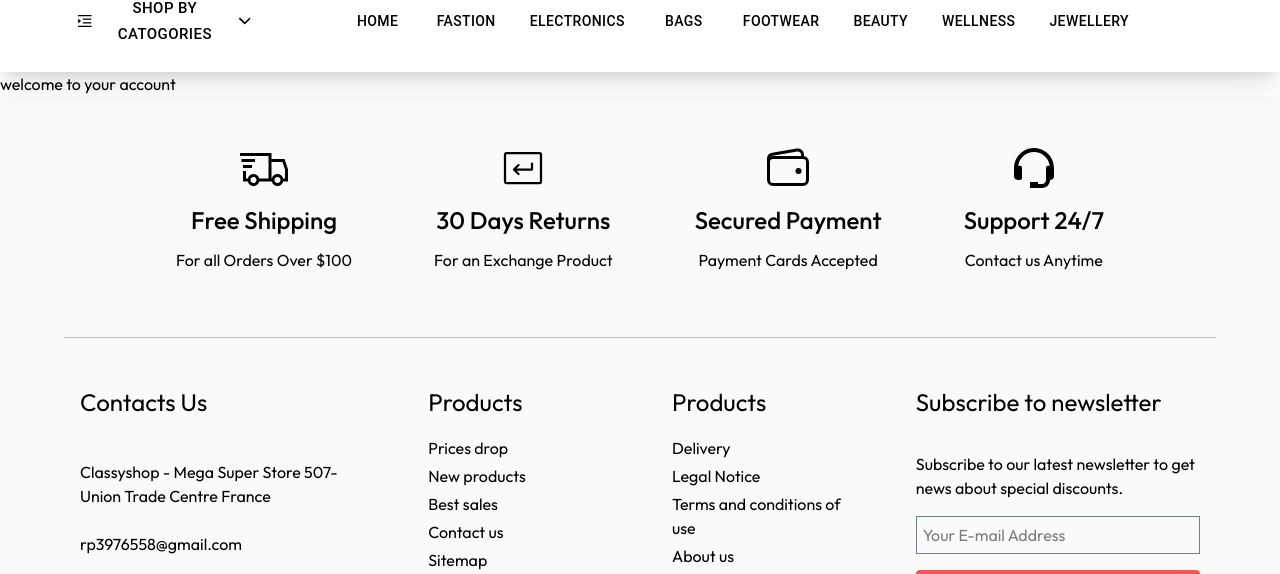
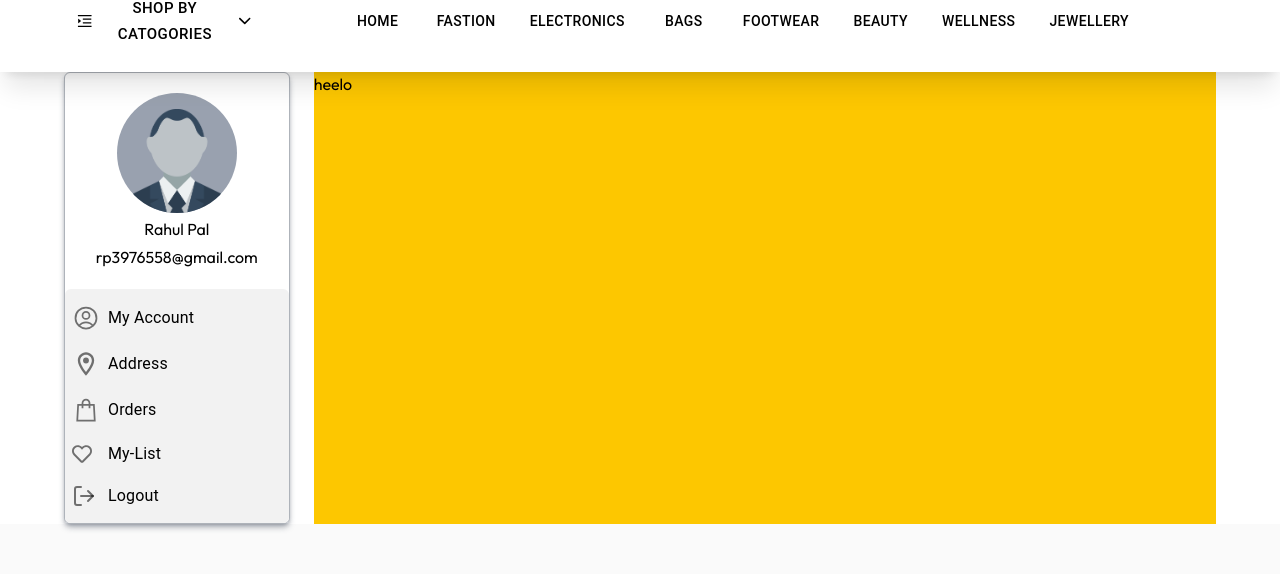
Before and after one commit to Raahul423/react-node-ecommerce, a React (Vite) app in the folder Frontend/: page /myaccount in a window 1280 px wide. Shown: the part 330-904 px from the top of the page. Built offline with nearby package versions, Linux system fonts and the light colour scheme; a web font is replaced by a local one.

Commit message:
adding new section myaccount and profile

```diff
--- a/Frontend/src/Components/Cart/CartComponent.jsx
+++ b/Frontend/src/Components/Cart/CartComponent.jsx
@@ -10,8 +10,8 @@ const CartComponent = () => {
             id: 1,
             name: "Campus Sutra",
             title: "Men Comfort Cuban Collar Solid Polycotton Casual Shirt...",
-            price: 1350,
-            originalPrice: 1450,
+            price: "₹1350",
+            originalPrice: "₹1450",
             size: "S",
             img: "https://serviceapi.spicezgold.com/download/1742462909156_gdgd1.jpg",
         },
@@ -19,8 +19,26 @@ const CartComponent = () => {
             id: 2,
             name: "Levis",
             title: "Men Regular Fit Cotton Casual Shirt...",
-            price: 1750,
-            originalPrice: 1950,
+            price: "₹1750",
+            originalPrice: "₹1950",
+            size: "M",
+            img: "https://serviceapi.spicezgold.com/download/1742462909156_gdgd1.jpg",
+        },
+         {
+            id: 3,
+            name: "Levis",
+            title: "Men Regular Fit Cotton Casual Shirt...",
+            price: "₹1750",
+            originalPrice: "₹1950",
+            size: "M",
+            img: "https://serviceapi.spicezgold.com/download/1742462909156_gdgd1.jpg",
+        },
+         {
+            id: 4,
+            name: "Levis",
+            title: "Men Regular Fit Cotton Casual Shirt...",
+            price: "₹1750",
+            originalPrice: "₹1950",
             size: "M",
             img: "https://serviceapi.spicezgold.com/download/1742462909156_gdgd1.jpg",
         },
@@ -51,7 +69,7 @@ const CartComponent = () => {
                 {/* Heading Part of Cart section */}
                 <div className='p-4'>
                     <h1>Your Cart</h1>
-                    <p>There are <span className='text-red-600'>4</span> products in your cart</p>
+                    <p>There are <span className='text-red-600'>{cartItem.length}</span> products in your cart</p>
                 </div>
 
 
--- a/Frontend/src/Components/Cart/Size/SizeComponent.jsx
+++ b/Frontend/src/Components/Cart/Size/SizeComponent.jsx
@@ -24,13 +24,13 @@ const SizeComponent = ({ item, onsizeChange, onremove }) => {
             <div className='flex justify-between border-t-1 border-gray-700/50 p-4'>
                 <div className='flex gap-4'>
                     <div className='w-25 rounded-md overflow-hidden '>
-                        <img className='rounded-md hover:scale-110 transition-all ease-in-out cursor-pointer' src="https://serviceapi.spicezgold.com/download/1742462909156_gdgd1.jpg" alt="Error" />
+                        <img className='rounded-md hover:scale-110 transition-all ease-in-out cursor-pointer' src={item.img} alt="Error" />
                     </div>
 
                     <div className='flex flex-col gap-1 justify-center'>
-                        <p className='!text-sm'>Campus Sutra</p>
+                        <p className='!text-sm'>{item.name}</p>
 
-                        <h1 className='!text-xl'>Men Comfort Cuban Collar Solid Polycotton Casual Shirt...</h1>
+                        <h1 className='!text-xl'>{item.title}</h1>
 
                         <Rating name="half-rating-read" defaultValue={4} precision={1} />
 
@@ -53,8 +53,8 @@ const SizeComponent = ({ item, onsizeChange, onremove }) => {
                         </div>
 
                         <div className='flex gap-4'>
-                            <p>₹1350</p>
-                            <p className='line-through text-gray-600/70'>₹1450</p>
+                            <p>{item.price}</p>
+                            <p className='line-through text-gray-600/70'>{item.originalPrice}</p>
                             <p className='text-red-600'>
                                 19% OFF
                             </p>
--- a/Frontend/src/Components/Header/Subheader.jsx/LoginCheck.jsx
+++ b/Frontend/src/Components/Header/Subheader.jsx/LoginCheck.jsx
@@ -12,6 +12,7 @@ const LoginCheck = () => {
 
     const [account, setAccount] = useState(null);
     const open = Boolean(account);
+
     const handleClick = (event) => {
         setAccount(event.currentTarget);
     };
@@ -24,7 +25,7 @@ const LoginCheck = () => {
     return (
         <>
             <div className='flex items-center gap-2'>
-                <Button onClick={handleClick} className='!w-12 !h-12 !rounded-full !min-w-0 !text-black'>
+                <Button onMouseOver={handleClick} className='!w-12 !h-12 !rounded-full !min-w-0 !text-black'>
                     <FaCircleUser className='h-7 w-7' />
                 </Button>
 
@@ -115,7 +116,6 @@ const LoginCheck = () => {
                                 <LogOut fontSize="small" />
                             </ListItemIcon>
                             Logout
-
                         </MenuItem>
                     </Link>
                 </Menu >
--- /dev/null
+++ b/Frontend/src/Components/Profile/Profile.jsx
@@ -0,0 +1,81 @@
+import React from 'react'
+import { user } from '../../assets/Assests'
+import { Link} from 'react-router'
+import { ListItemIcon, Menu, MenuItem } from '@mui/material';
+import { HiOutlineUserCircle } from 'react-icons/hi2';
+import { MdOutlineLocationOn } from 'react-icons/md';
+import { LiaShoppingBagSolid } from 'react-icons/lia';
+import { FaRegHeart } from 'react-icons/fa';
+import { LogOut } from 'lucide-react';
+
+const Profile = () => {
+    return (
+        <section>
+            <div className='flex flex-col justify-center items-center gap-1 py-5'>
+                <div className='p-4 h-30 w-30 bg-gray-400 rounded-full overflow-hidden'>
+                    <img className='h-27 w-27 object-cover' src={user.avatar} alt="Avatar" />
+                </div>
+
+                <h3>Rahul Pal</h3>
+                <p>rp3976558@gmail.com</p>
+            </div>
+
+            <div className='bg-[#f2f2f2] flex flex-col gap-1 rounded-md py-2'>
+                    <Link to={""}>
+                        <MenuItem>
+                            <ListItemIcon>
+                                <HiOutlineUserCircle className='h-7 w-7' />
+                            </ListItemIcon>
+                            My Account
+                        </MenuItem>
+                    </Link>
+
+                    <Link to={""}>
+                        <MenuItem>
+
+                            <ListItemIcon>
+                                <MdOutlineLocationOn className='h-7 w-7' />
+                            </ListItemIcon>
+                            Address
+
+                        </MenuItem>
+                    </Link>
+
+                    <Link to={""}>
+                        <MenuItem>
+
+                            <ListItemIcon>
+                                <LiaShoppingBagSolid className='h-7 w-7' />
+                            </ListItemIcon>
+                            Orders
+
+                        </MenuItem>
+                    </Link>
+
+                    <Link to={""}>
+                        <MenuItem>
+
+                            <ListItemIcon>
+
+                                <FaRegHeart className='w-5 h-5' />
+                            </ListItemIcon>
+                            My-List
+
+                        </MenuItem >
+                    </Link >
+
+                    <Link to={""}>
+                        <MenuItem>
+
+                            <ListItemIcon>
+                                <LogOut fontSize="small" />
+                            </ListItemIcon>
+                            Logout
+                        </MenuItem>
+                    </Link>
+            </div>
+        </section>
+    )
+}
+
+export default Profile
--- a/Frontend/src/Pages/YourAccount.jsx
+++ b/Frontend/src/Pages/YourAccount.jsx
@@ -1,9 +1,20 @@
+import { Avatar } from '@mui/material'
 import React from 'react'
+import Profile from '../Components/Profile/Profile'
 
 const YourAccount = () => {
   return (
-    <section>
-      welcome to your account
+    <section className=''>
+      <div className='my-container flex gap-6 '>
+        <div className='w-[20%] border border-gray-700/40 shadow-gray-700/40 shadow-md rounded-md' >
+          <Profile />
+        </div>
+
+        <div className='bg-yellow-400 w-[80%]'>
+          heelo
+        </div>
+      </div>
+
     </section>
   )
 }
--- a/Frontend/src/assets/Assests.js
+++ b/Frontend/src/assets/Assests.js
@@ -4,6 +4,10 @@
 export const assest = {
    logo: "/Logo.jpg"
 };
+
+export const user = {
+  avatar:"/user.jpg"
+}
 
 export const Lists = [
   {
```
Also changed, not shown: Frontend/public/user.jpg (added).
